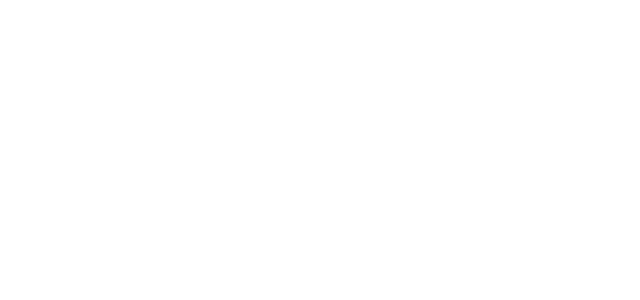
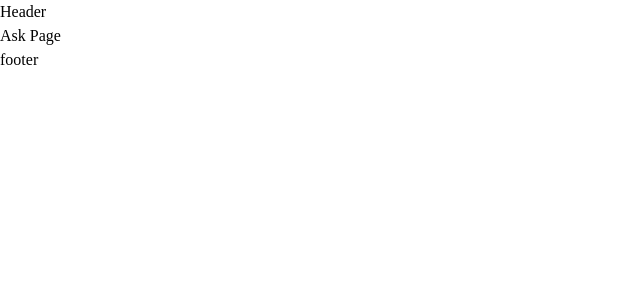
Before and after one commit to syurodev/ITS, a React (Create React App) app in the folder sit/: page /questions/ask in a window 1280 px wide. Before the commit this address had no page. Shown: the top 300 px of the page, without its empty margins (0-640 px from the left). Built offline with nearby package versions, Linux system fonts and the light colour scheme.

Commit message:
layout setup

```diff
--- a/sit/src/App.js
+++ b/sit/src/App.js
@@ -1,5 +1,8 @@
+import { Fragment } from "react";
+
 import { BrowserRouter as Router, Routes, Route } from "react-router-dom";
 import { publicRoutes } from "~/routes";
+import { DefaultLayout } from "~/components/layouts";
 
 function App() {
   return (
@@ -8,7 +11,25 @@ function App() {
         <Routes>
           {publicRoutes.map((route, index) => {
             const Page = route.component;
-            return <Route key={index} path={route.path} element={<Page />} />;
+
+            let Layout = DefaultLayout;
+            if (route.layout) {
+              Layout = route.layout;
+            } else if (route.layout === null) {
+              Layout = Fragment;
+            }
+
+            return (
+              <Route
+                key={index}
+                path={route.path}
+                element={
+                  <Layout>
+                    <Page />
+                  </Layout>
+                }
+              />
+            );
           })}
         </Routes>
       </div>
--- /dev/null
+++ b/sit/src/components/layouts/DefaultLayout/Sidebar/index.js
@@ -0,0 +1,5 @@
+function Sidebar() {
+  return <h2>Sidebar</h2>;
+}
+
+export default Sidebar;
--- /dev/null
+++ b/sit/src/components/layouts/DefaultLayout/index.js
@@ -0,0 +1,18 @@
+import Header from "~/components/layouts/components/Header";
+import Footer from "~/components/layouts/components/Footer";
+import Sidebar from "./Sidebar";
+
+function DefaultLayout({ children }) {
+  return (
+    <div>
+      <Header />
+      <div className="container">
+        <Sidebar />
+        <div className="content">{children}</div>
+      </div>
+      <Footer />
+    </div>
+  );
+}
+
+export default DefaultLayout;
--- /dev/null
+++ b/sit/src/components/layouts/NoSidebar/index.js
@@ -0,0 +1,16 @@
+import Header from "~/components/layouts/components/Header";
+import Footer from "~/components/layouts/components/Footer";
+
+function NoSidebar({ children }) {
+  return (
+    <div>
+      <Header />
+      <div className="container">
+        <div className="content">{children}</div>
+      </div>
+      <Footer />
+    </div>
+  );
+}
+
+export default NoSidebar;
--- /dev/null
+++ b/sit/src/components/layouts/components/Footer/index.js
@@ -0,0 +1,5 @@
+function Footer() {
+  return <h2>footer</h2>;
+}
+
+export default Footer;
--- /dev/null
+++ b/sit/src/components/layouts/components/Header/index.js
@@ -0,0 +1,5 @@
+function Header() {
+  return <h2>Header</h2>;
+}
+
+export default Header;
--- /dev/null
+++ b/sit/src/components/layouts/index.js
@@ -0,0 +1,2 @@
+export { default as DefaultLayout } from "./DefaultLayout";
+export { default as NoSidebar } from "./NoSidebar";
--- /dev/null
+++ b/sit/src/pages/Ask/index.js
@@ -0,0 +1,11 @@
+import React from "react";
+
+const Ask = () => {
+  return (
+    <div>
+      <h1>Ask Page</h1>
+    </div>
+  );
+};
+
+export default Ask;
--- a/sit/src/routes/index.js
+++ b/sit/src/routes/index.js
@@ -1,10 +1,16 @@
+//Layouts
+import { NoSidebar } from "~/components/layouts";
+
+//Pages
 import Home from "~/pages/Home";
 import Questions from "~/pages/Questions";
+import Ask from "~/pages/Ask";
 
 //Public Routes
 const publicRoutes = [
   { path: "/", component: Home },
   { path: "/questions", component: Questions },
+  { path: "/questions/ask", component: Ask, layout: NoSidebar },
 ];
 
 //Private Routes
```
